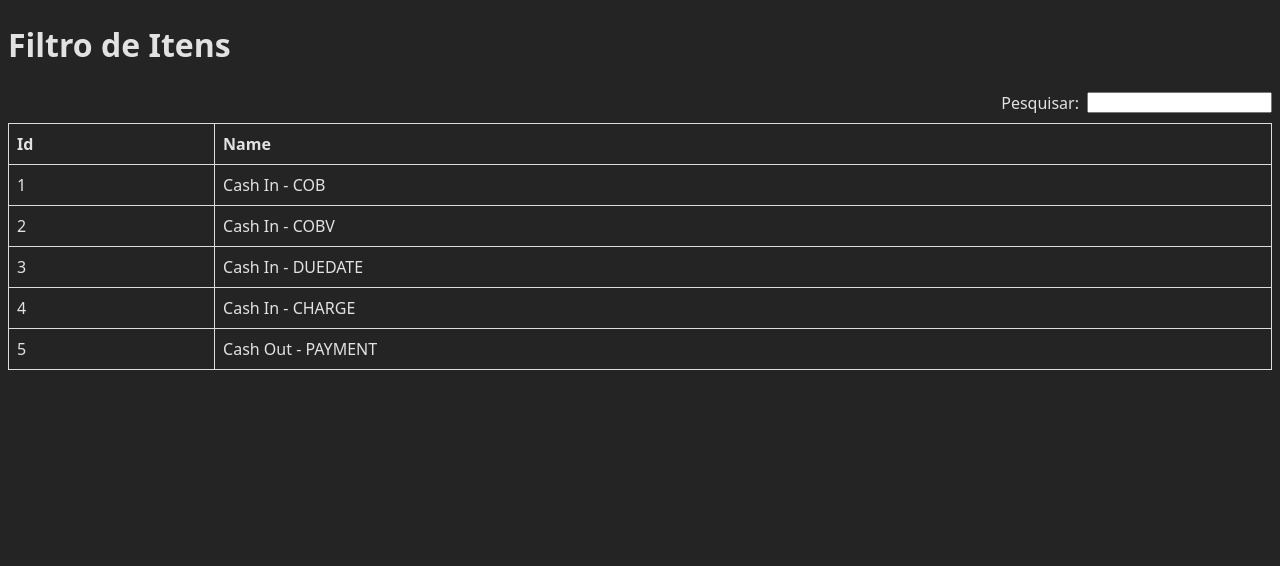
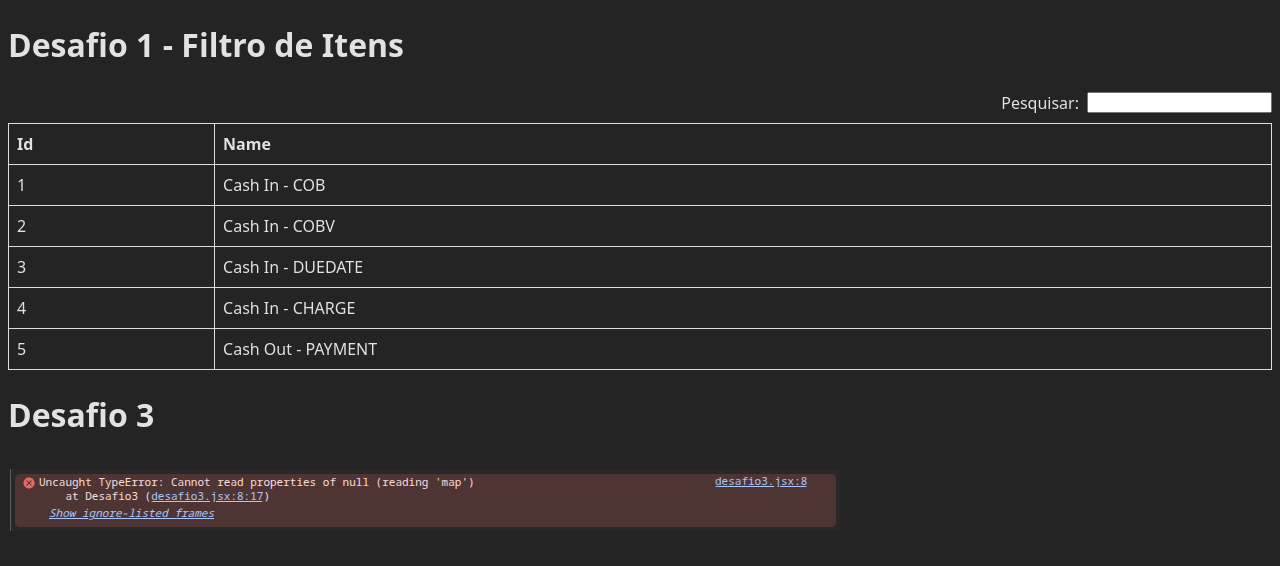
Before and after one commit to lucasborgesdasilva/desafio-shipay, a React (Vite) app: page / in a window 1280 px wide. Shown: the top 566 px of the page. Built offline with nearby package versions, Linux system fonts and the light colour scheme.

Commit message:
Inclusão do desafio 3

```diff
--- a/src/App.jsx
+++ b/src/App.jsx
@@ -1,6 +1,7 @@
 import { useMemo, useState } from 'react';
 import { data } from '../data';
-import { ProductsList } from './components/products-list';
+import { Desafio3 } from './desafio-tres';
+import { ProductsList } from './desafio-um/components/products-list';
 
 export const App = () => {
   const [search, setSearch] = useState("");
@@ -15,7 +16,7 @@ export const App = () => {
 
   return (
     <>
-      <h1>Filtro de Itens</h1>
+      <h1>Desafio 1 - Filtro de Itens</h1>
       <div style={{
         display: 'flex',
         alignItems: 'center',
@@ -32,6 +33,8 @@ export const App = () => {
       </div>
 
       <ProductsList data={SearchedProducts} />
+
+      <Desafio3 />
     </>
   )
 }
--- /dev/null
+++ b/src/desafio-tres/index.jsx
@@ -0,0 +1,38 @@
+import { useState } from "react";
+
+export const Desafio3 = () => {
+  const [products, setProducts] = useState();
+
+  return (
+    <>
+      <h1>Desafio 3</h1>
+      <img
+        src="src/desafio-tres/assets/ErrorLog.png"
+        alt="console error message"
+        style={{ marginBlock: '8px' }}
+      />
+
+      {products && products.map(item => (
+        <h1 key={item.id}>
+          {item.name}
+        </h1>
+      ))}
+    </>
+  )
+}
+
+/** Identificar a causa do problema no código.
+ * O estado está chegando no map como null, e não como um array.
+ */
+
+/** Explicar qual é o problema.
+ * O que acontece é que o map precisa percorrer um array, se o nosso estado
+ * não for iniciado pelo menos como um array vazio ou o fetch não funcionar e
+ * o map acontecer antes de products ser populado, aquele erro acontece
+ * pois nosso estado está como null.
+ */
+
+/** Sugerir a correção para o código.
+ * Solução 1 - Iniciar o estado como [].
+ * Solução 2 - Antes de fazer o map, verificar se products existe.
+ */
```
Also changed, not shown: src/desafio-dois/index.jsx (renamed from desafio2.jsx), src/desafio-tres/assets/ErrorLog.png (added), src/desafio-um/components/products-list.jsx (renamed from src/components/products-list.jsx).
